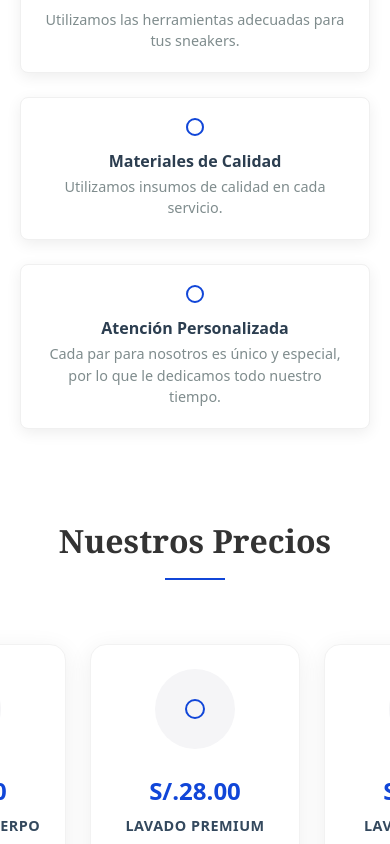
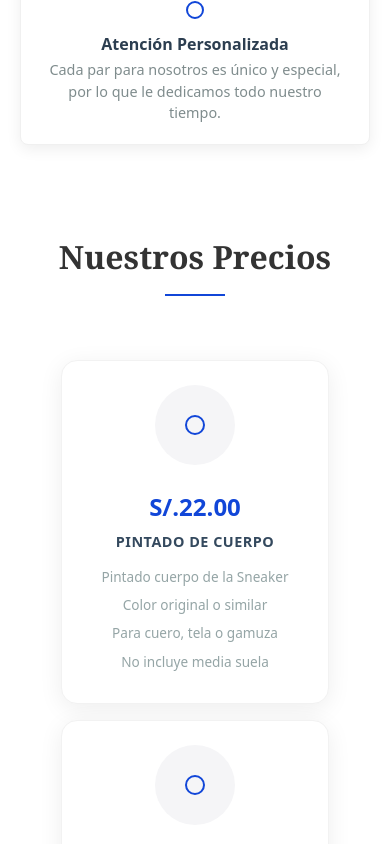
Before and after one commit to FrankAmorinNavarro/shoes-cleaning, a React (Vite) app: page /shoes-cleaning/menuprincipal in a window 390 px wide. Shown: the part 4442-5286 px from the top of the page. Built offline with nearby package versions, Linux system fonts and the light colour scheme; sample sign-in values are in the browser's storage.

Commit message:
Ajustes finales en los estilos del menú principal

```diff
--- a/src/pages/MenuPrincipal.css
+++ b/src/pages/MenuPrincipal.css
@@ -618,12 +618,13 @@ body {
   padding: 0 1rem;
 }
 
-@media (max-width){
+@media (max-width: 768px){
   .pricing-grid{
     display: flex;
     flex-direction: column;
     gap: 1rem;
     overflow-x: unset;
+    align-items: center;
   }
   .price-card{
     width: 80%;
```
